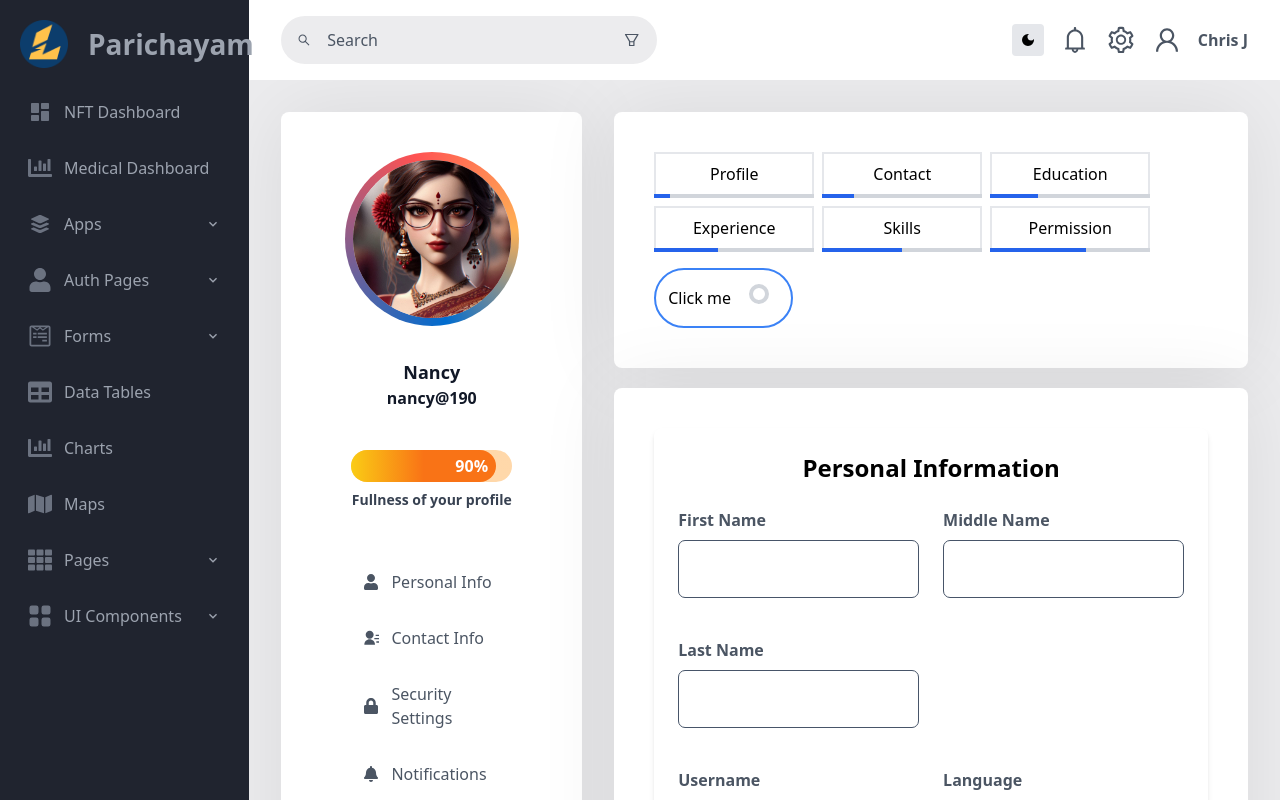
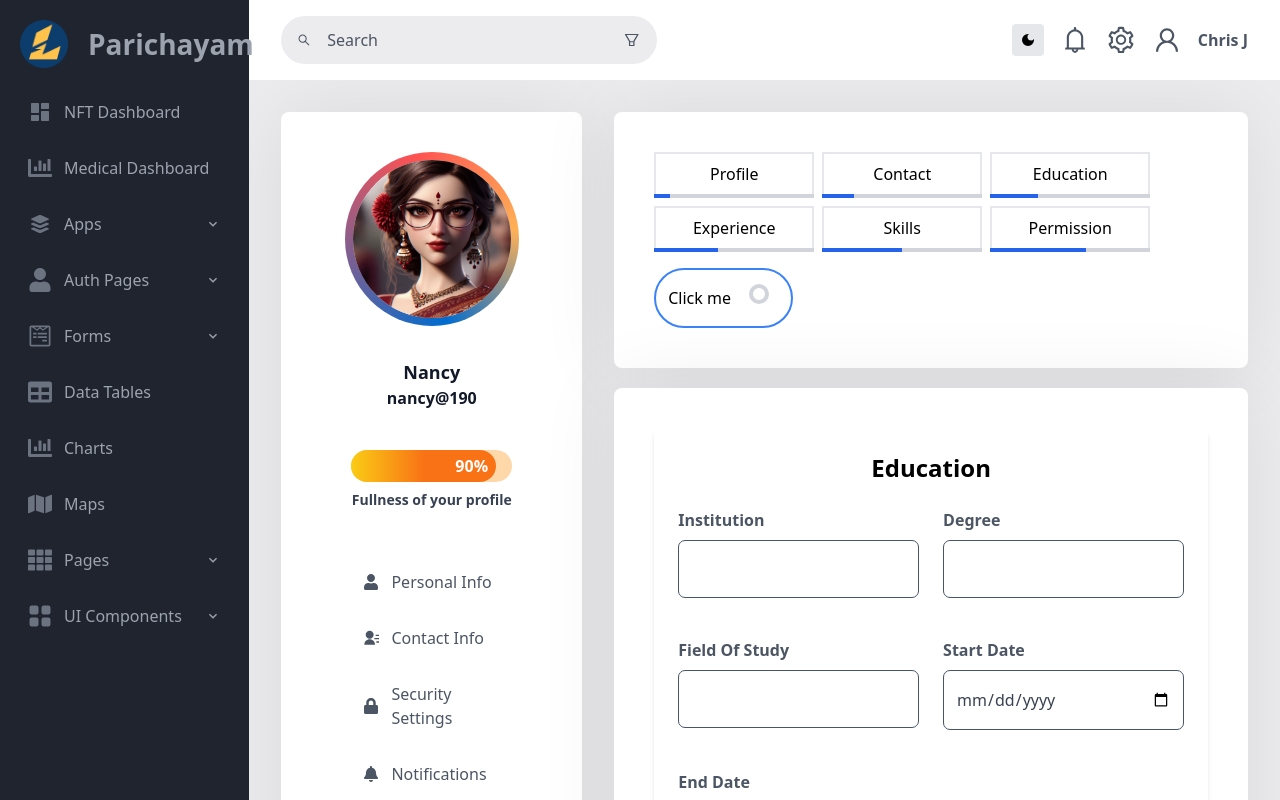
Before and after one commit to Slasher190/my-portfolio, a Next.js app: page /profile/profile-info/education in a window 1280 px wide. Built offline with nearby package versions, Linux system fonts and the light colour scheme.

Commit message:
form fields adjustment

```diff
--- a/app/(home)/profile/profile-info/education/page.tsx
+++ b/app/(home)/profile/profile-info/education/page.tsx
@@ -1,10 +1,10 @@
 "use client";
 import React, { ChangeEvent } from "react";
-import { personalInformationSection } from "@app/utils/userInformationFormHelper";
+import { educationSection } from "@app/utils/userInformationFormHelper";
 import ProfileInputs from "@app/components/ConditionalInputs";
 
 const ProfileInfo = () => {
-  const { heading, fields } = personalInformationSection;
+  const { heading, fields } = educationSection;
 
   return (
     <div className="p-6 bg-white dark:bg-gray-800 rounded-lg shadow-md">
@@ -51,6 +51,15 @@ const ProfileInfo = () => {
                 className="w-full p-2 border border-gray-300 rounded-lg"
               />
             )}
+
+            {field.type === "date" && (
+              <ProfileInputs
+                label={field.label}
+                type={field.type}
+                name={field.name}
+                className="w-full p-2 border border-gray-300 rounded-lg"
+              />
+            )}
           </div>
         ))}
       </div>
--- a/app/(home)/profile/profile-info/experience/page.tsx
+++ b/app/(home)/profile/profile-info/experience/page.tsx
@@ -1,10 +1,10 @@
 "use client";
 import React, { ChangeEvent } from "react";
-import { personalInformationSection } from "@app/utils/userInformationFormHelper";
+import { experienceSection } from "@app/utils/userInformationFormHelper";
 import ProfileInputs from "@app/components/ConditionalInputs";
 
 const ProfileInfo = () => {
-  const { heading, fields } = personalInformationSection;
+  const { heading, fields } = experienceSection;
 
   return (
     <div className="p-6 bg-white dark:bg-gray-800 rounded-lg shadow-md">
@@ -51,6 +51,15 @@ const ProfileInfo = () => {
                 className="w-full p-2 border border-gray-300 rounded-lg"
               />
             )}
+
+            {field.type === "date" && (
+              <ProfileInputs
+                label={field.label}
+                type={field.type}
+                name={field.name}
+                className="w-full p-2 border border-gray-300 rounded-lg"
+              />
+            )}
           </div>
         ))}
       </div>
--- a/app/(home)/profile/profile-info/permissions/page.tsx
+++ b/app/(home)/profile/profile-info/permissions/page.tsx
@@ -1,10 +1,10 @@
 "use client";
 import React, { ChangeEvent } from "react";
-import { personalInformationSection } from "@app/utils/userInformationFormHelper";
+import { permissionsSection } from "@app/utils/userInformationFormHelper";
 import ProfileInputs from "@app/components/ConditionalInputs";
 
 const ProfileInfo = () => {
-  const { heading, fields } = personalInformationSection;
+  const { heading, fields } = permissionsSection;
 
   return (
     <div className="p-6 bg-white dark:bg-gray-800 rounded-lg shadow-md">
@@ -51,6 +51,15 @@ const ProfileInfo = () => {
                 className="w-full p-2 border border-gray-300 rounded-lg"
               />
             )}
+
+            {field.type === "date" && (
+              <ProfileInputs
+                label={field.label}
+                type={field.type}
+                name={field.name}
+                className="w-full p-2 border border-gray-300 rounded-lg"
+              />
+            )}
           </div>
         ))}
       </div>
--- a/app/(home)/profile/profile-info/skills/page.tsx
+++ b/app/(home)/profile/profile-info/skills/page.tsx
@@ -1,10 +1,10 @@
 "use client";
 import React, { ChangeEvent } from "react";
-import { personalInformationSection } from "@app/utils/userInformationFormHelper";
+import { skillsSection } from "@app/utils/userInformationFormHelper";
 import ProfileInputs from "@app/components/ConditionalInputs";
 
 const ProfileInfo = () => {
-  const { heading, fields } = personalInformationSection;
+  const { heading, fields } = skillsSection;
 
   return (
     <div className="p-6 bg-white dark:bg-gray-800 rounded-lg shadow-md">
@@ -51,6 +51,15 @@ const ProfileInfo = () => {
                 className="w-full p-2 border border-gray-300 rounded-lg"
               />
             )}
+
+            {field.type === "date" && (
+              <ProfileInputs
+                label={field.label}
+                type={field.type}
+                name={field.name}
+                className="w-full p-2 border border-gray-300 rounded-lg"
+              />
+            )}
           </div>
         ))}
       </div>
```
